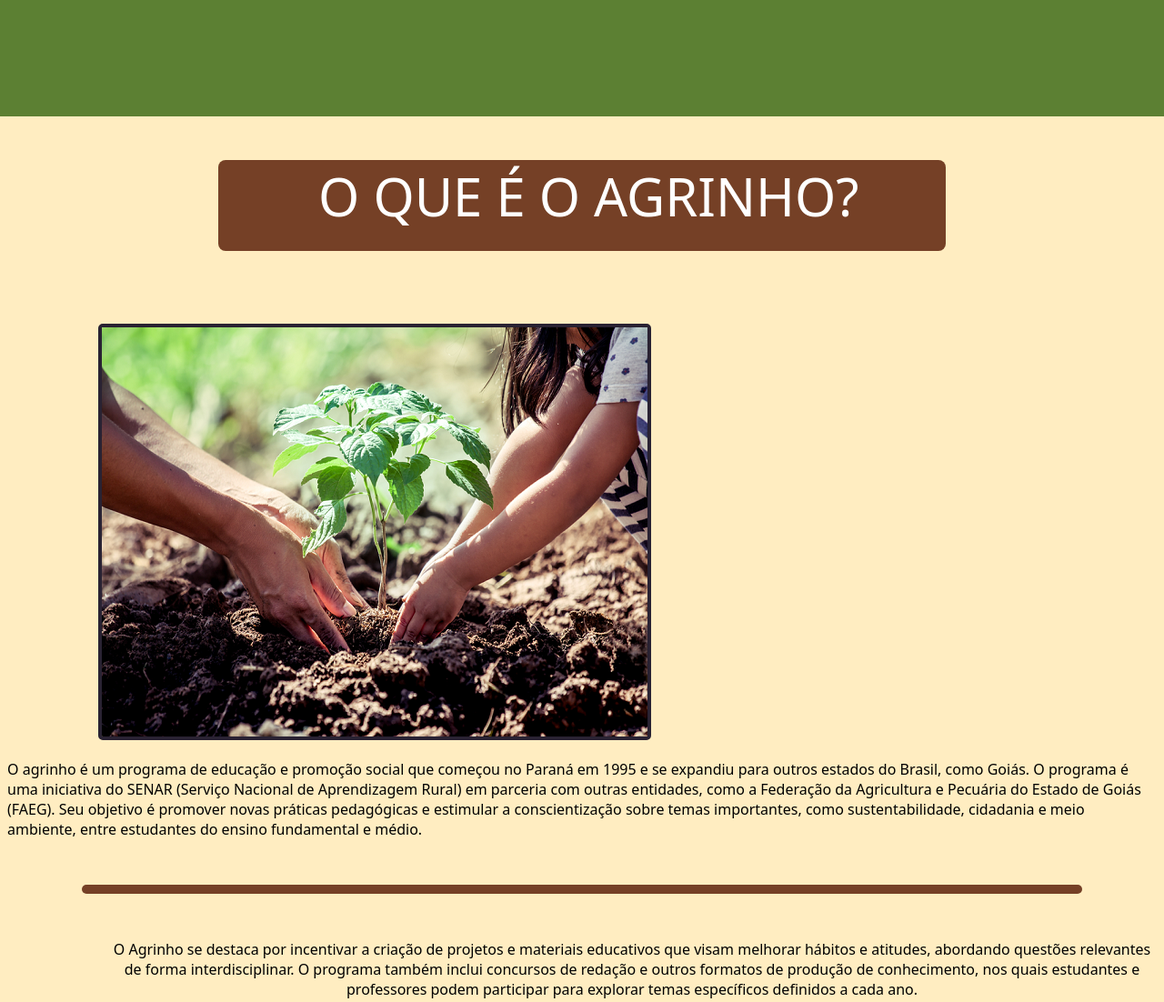
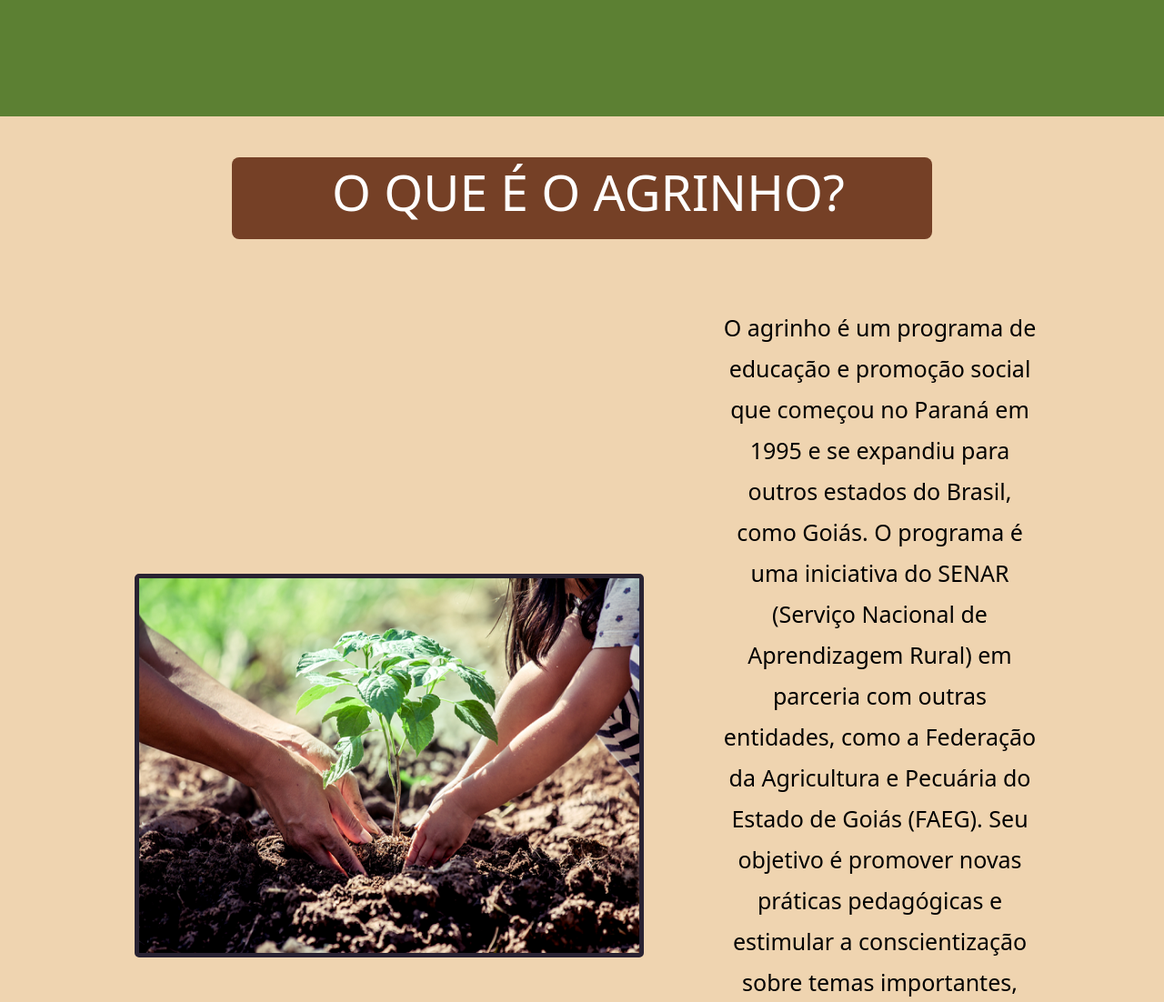
Before and after one commit to kaeferino/site.agrinho, a plain HTML site: page index.html in a window 1280 px wide. Shown: the top 1102 px of the page at 91% size. Drawn offline with Linux system fonts and the light colour scheme.

Commit message:
Add files via upload

```diff
--- a/index.html
+++ b/index.html
@@ -8,19 +8,22 @@
  <title>Document</title>
  </head>
  <body>
- <header class="cabecalho">
+<header class="cabecalho">
+</header>
+  <div class="cube">
+   <p class="titulo">O QUE É O AGRINHO?</p>
+  </div>
 
- </header>
- <div class="cube">
- <p class="titulo">O QUE É O AGRINHO?</p>
- </div>
+  <div class="teste1">
+   <img src="img/Capa1097.png" alt="pranta" class="imagem1">
+   <p class="texto1">O agrinho é um programa de educação e promoção social que começou no Paraná em 1995 e se expandiu para outros estados do Brasil, como Goiás. O programa é uma iniciativa do SENAR (Serviço Nacional de Aprendizagem Rural) em parceria com outras entidades, como a Federação da Agricultura e Pecuária do Estado de Goiás (FAEG). Seu objetivo é promover novas práticas pedagógicas e estimular a conscientização sobre temas importantes, como desenvolvimento sustentáve, agricultura, cidadania e meio ambiente, entre estudantes do ensino fundamental e ensino médio.</p>
+  </div>
 
- <div class="dutyf">
- <img class="imagem1" src="img/Capa1097.png" alt="pranta">
- </div>
- <p class="texto"> O agrinho é um programa de educação e promoção social que começou no Paraná em 1995 e se expandiu para outros estados do Brasil, como Goiás. O programa é uma iniciativa do SENAR (Serviço Nacional de Aprendizagem Rural) em parceria com outras entidades, como a Federação da Agricultura e Pecuária do Estado de Goiás (FAEG). Seu objetivo é promover novas práticas pedagógicas e estimular a conscientização sobre temas importantes, como sustentabilidade, cidadania e meio ambiente, entre estudantes do ensino fundamental e médio.</p>
 
- <div class="lina"></div>
+  <div class="lina">
+
+  </div>
+
  <p class="texto2">O Agrinho se destaca por incentivar a criação de projetos e materiais educativos que visam melhorar hábitos e atitudes, abordando questões relevantes de forma interdisciplinar. O programa também inclui concursos de redação e outros formatos de produção de conhecimento, nos quais estudantes e professores podem participar para explorar temas específicos definidos a cada ano.</p>
  </body>
 </html>
--- a/style.css
+++ b/style.css
@@ -1,19 +1,28 @@
 body{
     font-family: system-ui, -apple-system, BlinkMacSystemFont, 'Segoe UI', Roboto, Oxygen, Ubuntu, Cantarell, 'Open Sans', 'Helvetica Neue', sans-serif;
-    background-color: #FFEDC1;
+    background-color: #efd4b0;
     }
 
     .imagem1 {
-    width: 600px;
-    margin-top: 30px;
+    width: 550px;
+    margin-top: 18px;
     margin-bottom: 0px;
-    margin-left:100px;
+    margin-left:140px;
     margin-right: 0px;
 
-    border: 4px solid #292232; /* borda */
+    border: 5px solid #292232; /* borda */
     border-radius: 5px; /* define o arredondamento */
     display: inline-flex;
     }
+
+    .texto1 {
+        padding-left: 80px; /* adiciona espaço entre a imagem e o texto */
+        margin-right: 125px;
+        font-size: 25px;
+        text-align: center;
+        line-height: 1.8;
+      }
+
     .cabecalho {
     background-color: #5C8033;
     height: 130px;
@@ -29,7 +38,7 @@ body{
     }
     .titulo {
     color: #ffffff;
-    font-size: 58px; /* define o tamanho da fonte */
+    font-size: 55px; /* define o tamanho da fonte */
     font-family: system-ui, -apple-system, BlinkMacSystemFont, 'Segoe UI', Roboto, Oxygen, Ubuntu, Cantarell, 'Open Sans', 'Helvetica Neue', sans-serif;
 
     margin-top: px;
@@ -37,15 +46,18 @@ body{
     margin-left: 110px;
     margin-right: px;
     }
-   .dutyf {
-    display: inline-flex;
+
+    .teste1 {
+    display: flex;
+    align-items: center; /* alinha o texto e a imagem */
     }
+
     .cube {
-    width: 800px;
-    height: 100px;
+    width: 770px;
+    height: 90px;
     background-color: #754026;
     border-radius: 8px;
-    margin: 50px auto; /* Centraliza o cubo na página */
+    margin: 50px auto; /* centraliza o broco */
     }
 
     .lina {
@@ -53,8 +65,9 @@ body{
     height: 10px;
     background-color: #754026;
     border-radius: 8px;
-    margin: 50px auto; /* Centraliza o cubo na página */
+    margin: 50px auto;
     }
+
     .texto2 {
     margin-top: px;
     margin-bottom:px;
```
Lines whose indentation alone changed are shown as unchanged.
